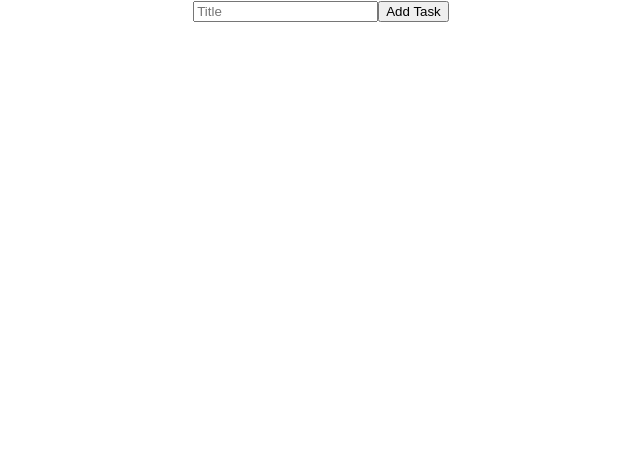
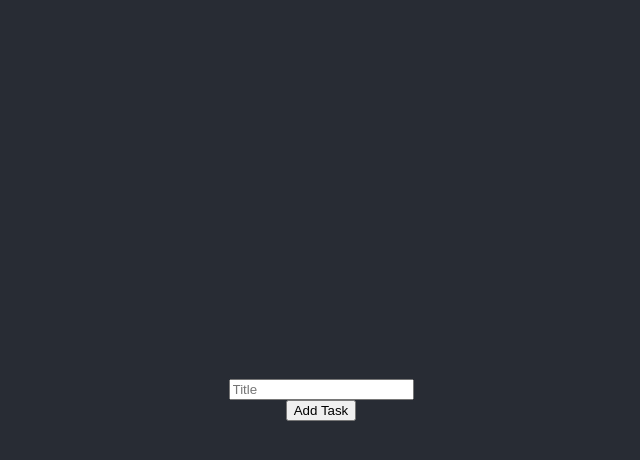
Before and after one commit to rahuljandial2/todo-manager, a React (Create React App) app: page / in a window 1280 px wide. Shown: the top 460 px of the page, without its empty margins (319-959 px from the left). Built offline with nearby package versions, Linux system fonts and the light colour scheme.

Commit message:
Added header section around the elements

```diff
--- a/src/App.js
+++ b/src/App.js
@@ -18,9 +18,11 @@ class App extends Component {
   render() {
     return (
       <div className="App">
-        <input className="App-task-input" type="text" placeholder="Title"
-          value={this.state.task} onChange={this.handleChange} />
-        <button className="App-add-btn" onClick={this.addTask}>Add Task</button>
+        <header className="App-header">
+          <input className="App-task-input" type="text" placeholder="Title"
+            value={this.state.task} onChange={this.handleChange} />
+          <button className="App-add-btn" onClick={this.addTask}>Add Task</button>
+        </header>
       </div>
     );
   }
```
